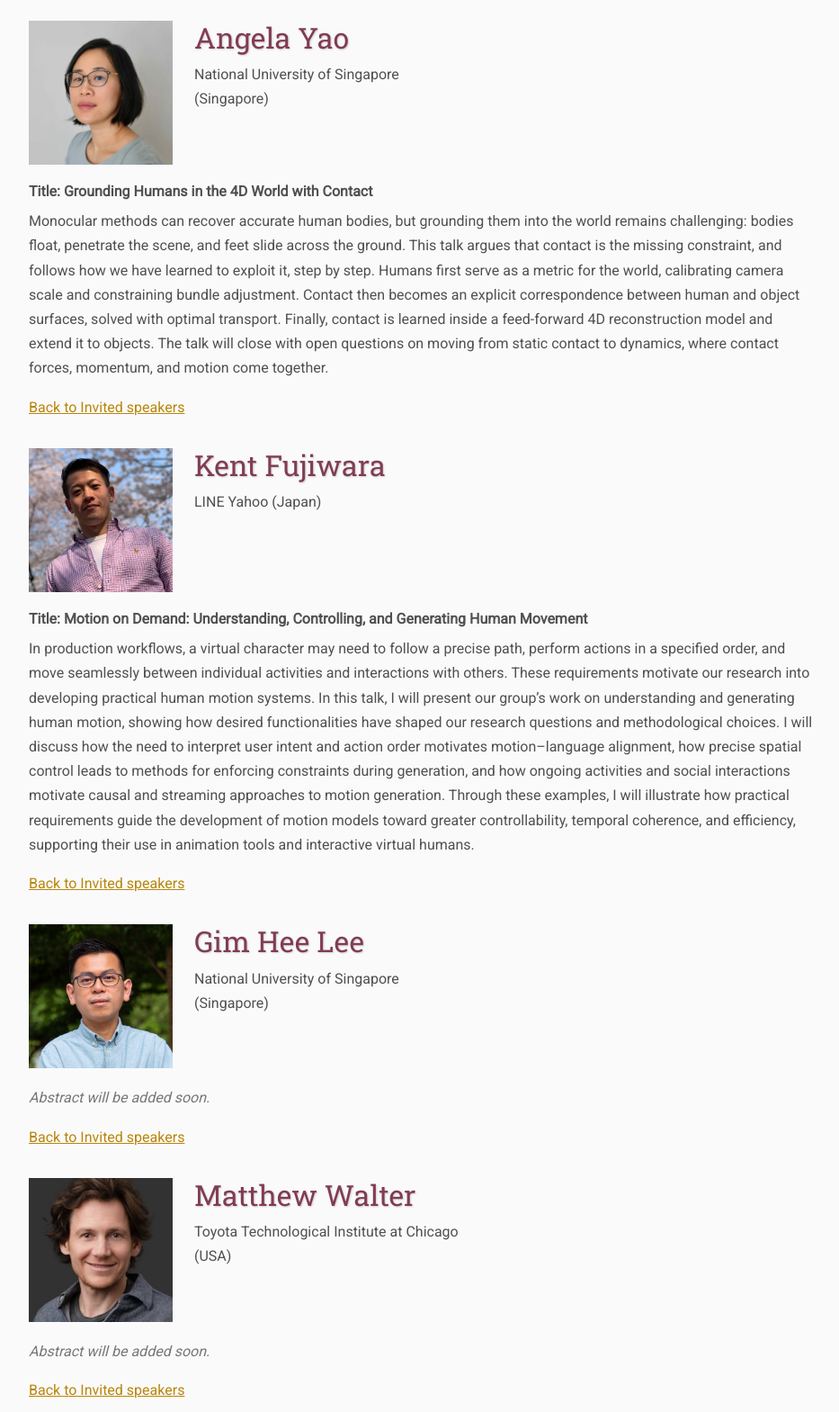
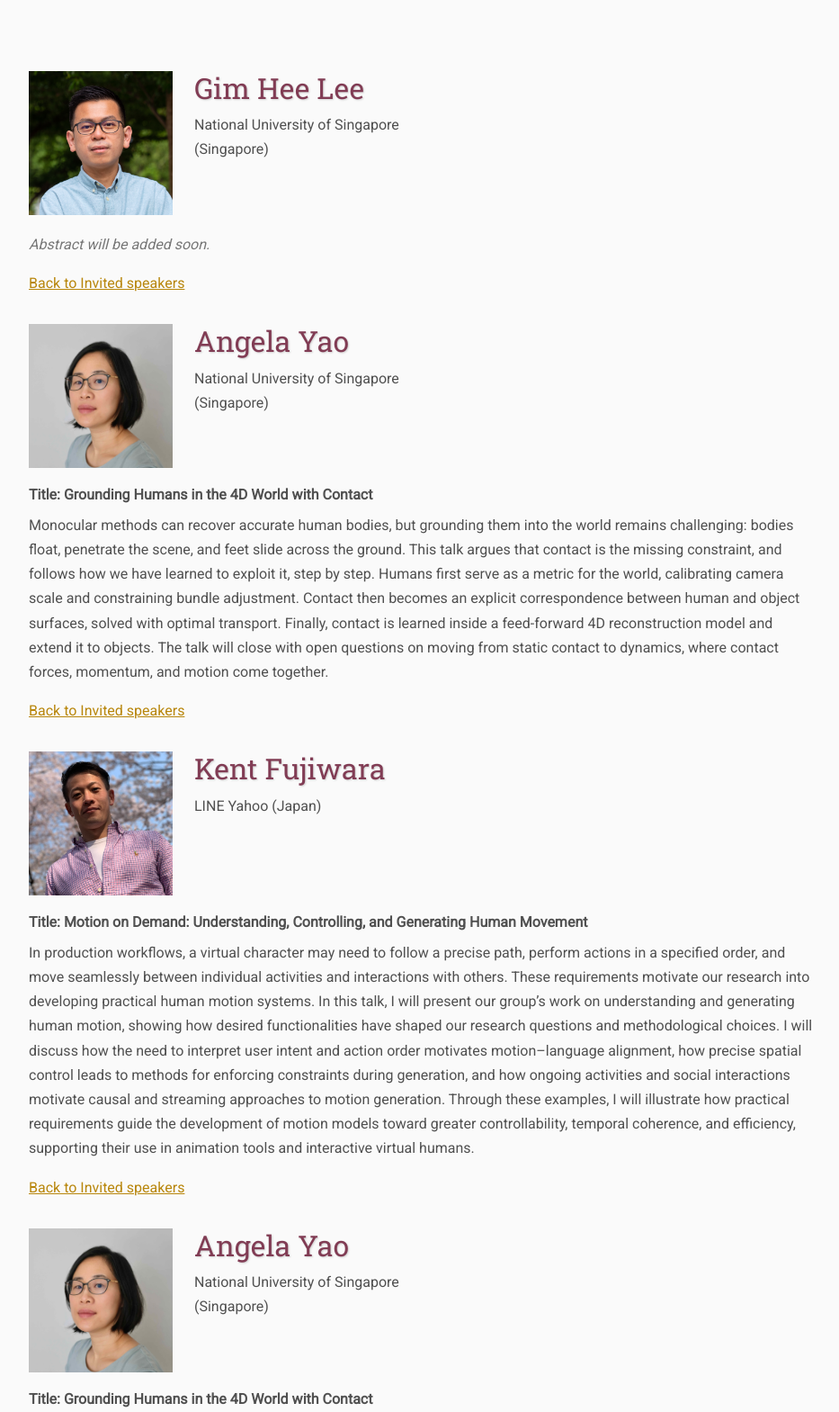
Before and after one commit to hufpei-workshop/accv2026, a plain HTML site: page abstract.html in a window 1280 px wide. Shown: the part 860-2429 px from the top of the page at 90% size, without its empty margins (124-1057 px from the left). Drawn offline with Linux system fonts and the light colour scheme.

Commit message:
Update abstract.html

```diff
--- a/abstract.html
+++ b/abstract.html
@@ -106,7 +106,22 @@
     <p class="back-link"><a href="./#invited-speakers">Back to Invited speakers</a></p>
 
   </section>
+　 <!-- Gim Hee Lee -->
+  <section class="abstract-entry" id="gim-hee-lee">
 
+    <div class="speaker-heading">
+      <img class="speaker-photo" src="assets/gim-hee-lee.png" alt="Gim Hee Lee">
+      <div class="speaker-info">
+        <h2>Gim Hee Lee</h2>
+        <p class="affiliation">National University of Singapore (Singapore)</p>
+      </div>
+    </div>
+
+    <p class="abstract-placeholder">Abstract will be added soon.</p>
+
+    <p class="back-link"><a href="./#invited-speakers">Back to Invited speakers</a></p>
+
+  </section>
   <!-- Angela Yao -->
   <section class="abstract-entry" id="angela-yao">
 
@@ -145,18 +160,21 @@
 
   </section>
 
-  <!-- Gim Hee Lee -->
-  <section class="abstract-entry" id="gim-hee-lee">
+
+  <!-- Angela Yao -->
+  <section class="abstract-entry" id="angela-yao">
 
     <div class="speaker-heading">
-      <img class="speaker-photo" src="assets/gim-hee-lee.png" alt="Gim Hee Lee">
+      <img class="speaker-photo" src="assets/angela-yao.jpeg" alt="Angela Yao">
       <div class="speaker-info">
-        <h2>Gim Hee Lee</h2>
+        <h2>Angela Yao</h2>
         <p class="affiliation">National University of Singapore (Singapore)</p>
       </div>
     </div>
 
-    <p class="abstract-placeholder">Abstract will be added soon.</p>
+    <p class="talk-title"><strong>Title:</strong> Grounding Humans in the 4D World with Contact</p>
+
+    <p>Monocular methods can recover accurate human bodies, but grounding them into the world remains challenging: bodies float, penetrate the scene, and feet slide across the ground. This talk argues that contact is the missing constraint, and follows how we have learned to exploit it, step by step. Humans first serve as a metric for the world, calibrating camera scale and constraining bundle adjustment. Contact then becomes an explicit correspondence between human and object surfaces, solved with optimal transport. Finally, contact is learned inside a feed-forward 4D reconstruction model and extend it to objects. The talk will close with open questions on moving from static contact to dynamics, where contact forces, momentum, and motion come together.</p>
 
     <p class="back-link"><a href="./#invited-speakers">Back to Invited speakers</a></p>
 
```
